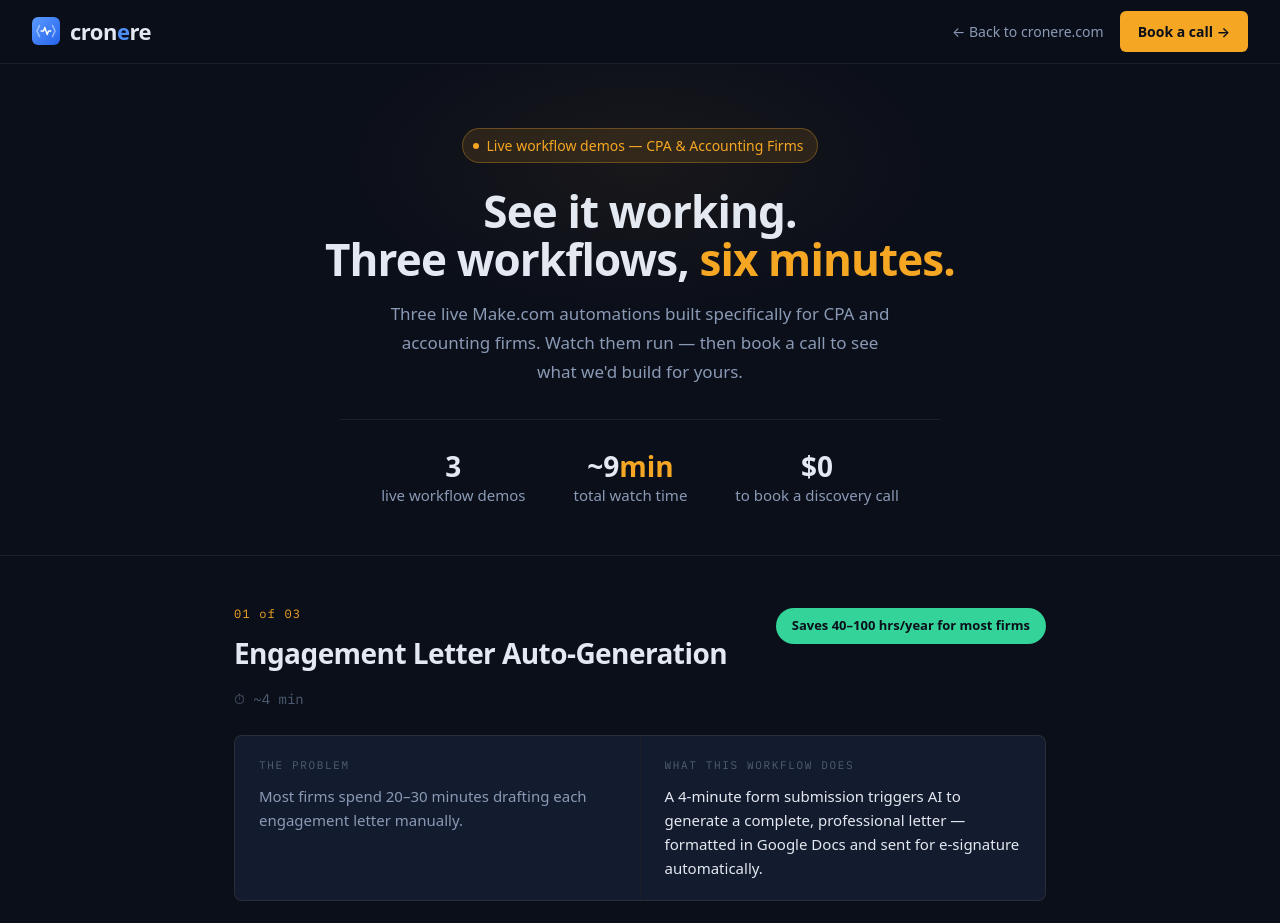
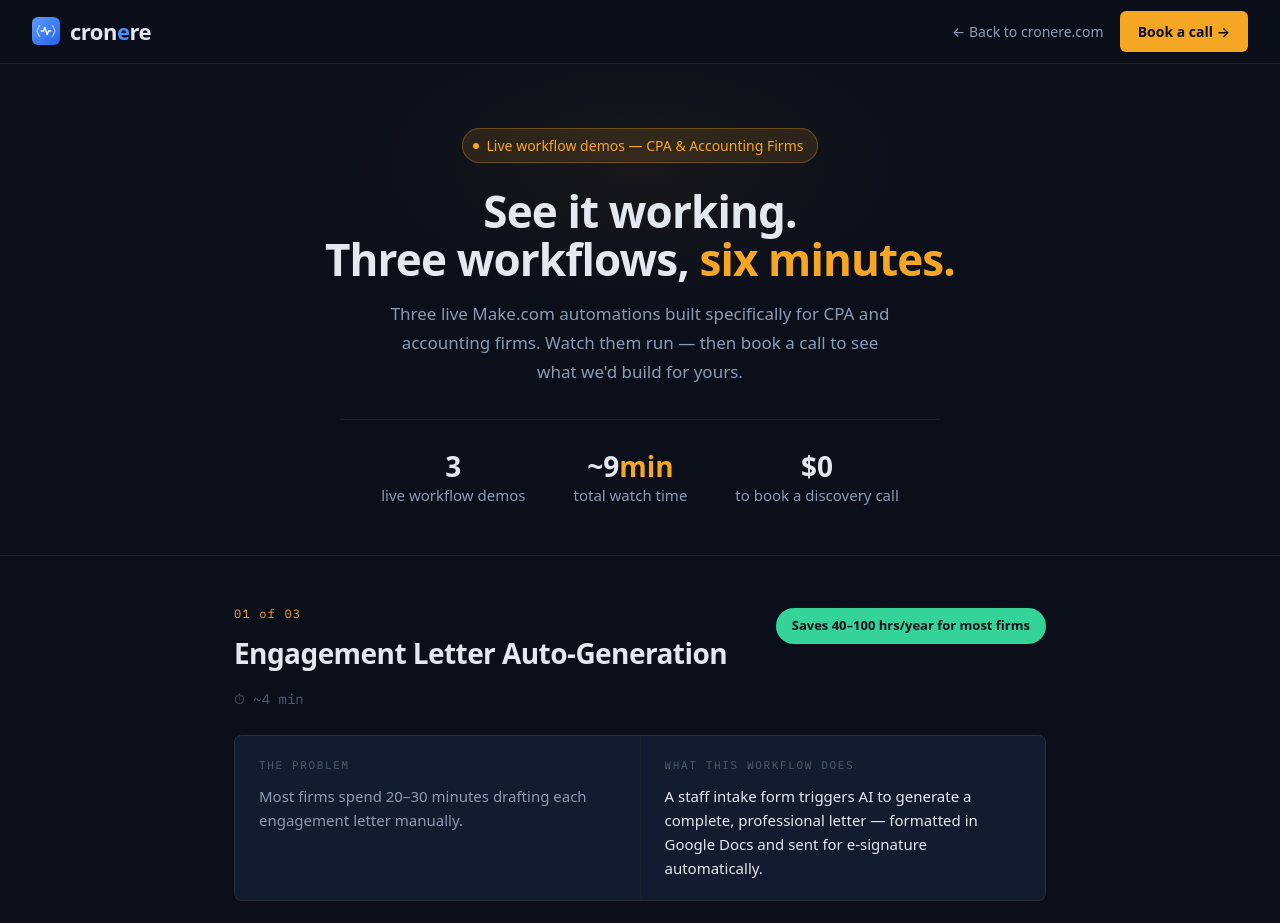
Before and after one commit to cronere/Cronere, a Next.js app: page /demo in a window 1280 px wide. Shown: the top 923 px of the page. Built offline with nearby package versions, Linux system fonts and the light colour scheme.

Commit message:
Update page.js

```diff
--- a/app/demo/page.js
+++ b/app/demo/page.js
@@ -1,6 +1,6 @@
 'use client'
 
-const CALENDLY = 'https://calendly.com/jacobmerkley'
+const CALENDLY = 'https://calendly.com/jacob-merkley'
 const LINKEDIN = 'https://www.linkedin.com/in/jacobmerkley/'
 
 const LogoMark = ({ size = 28 }) => (
@@ -37,9 +37,9 @@ const videos = [
     title: 'Engagement Letter Auto-Generation',
     duration: '~4 min',
     pain: 'Most firms spend 20–30 minutes drafting each engagement letter manually.',
-    outcome: 'A 4-minute form submission triggers AI to generate a complete, professional letter — formatted in Google Docs and sent for e-signature automatically.',
+    outcome: 'A staff intake form triggers AI to generate a complete, professional letter — formatted in Google Docs and sent for e-signature automatically.',
     stat: 'Saves 40–100 hrs/year for most firms',
-    loomId: 'https://www.youtube.com/watch?v=uTLLt0ebMc4',
+    loomId: 'uTLLt0ebMc4',
     tags: ['Make.com', 'Claude AI', 'Google Docs', 'HelloSign'],
   },
   {
@@ -386,6 +386,7 @@ export default function Demo() {
               ) : (
                 <iframe
                   src={`https://www.youtube.com/embed/${v.loomId}?rel=0&modestbranding=1`}
+                  allow="accelerometer; autoplay; clipboard-write; encrypted-media; gyroscope; picture-in-picture"
                   allowFullScreen
                   title={v.title}
                 />
```
